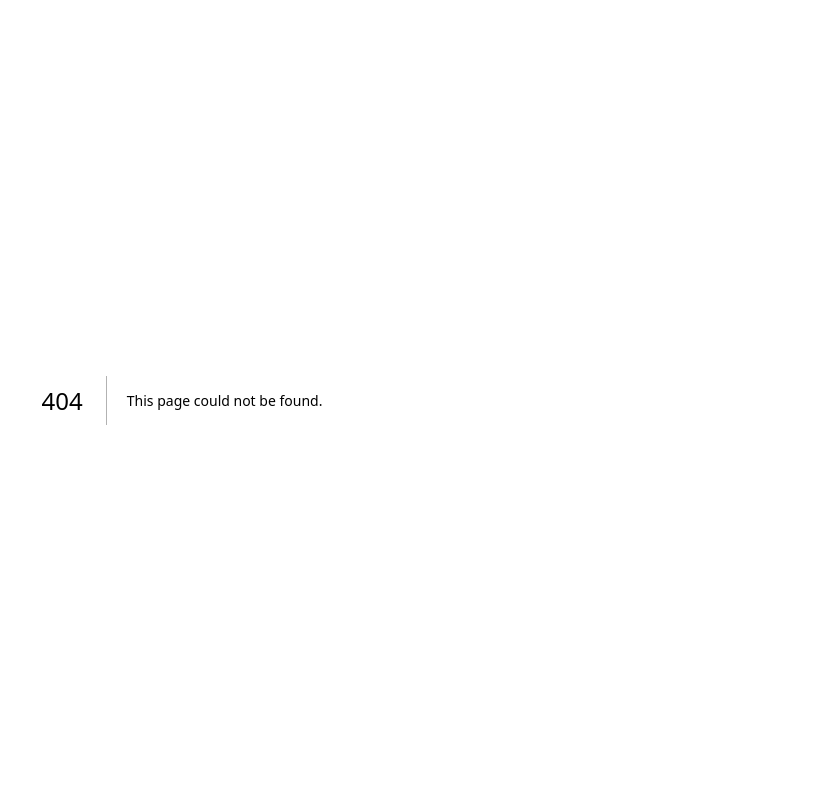
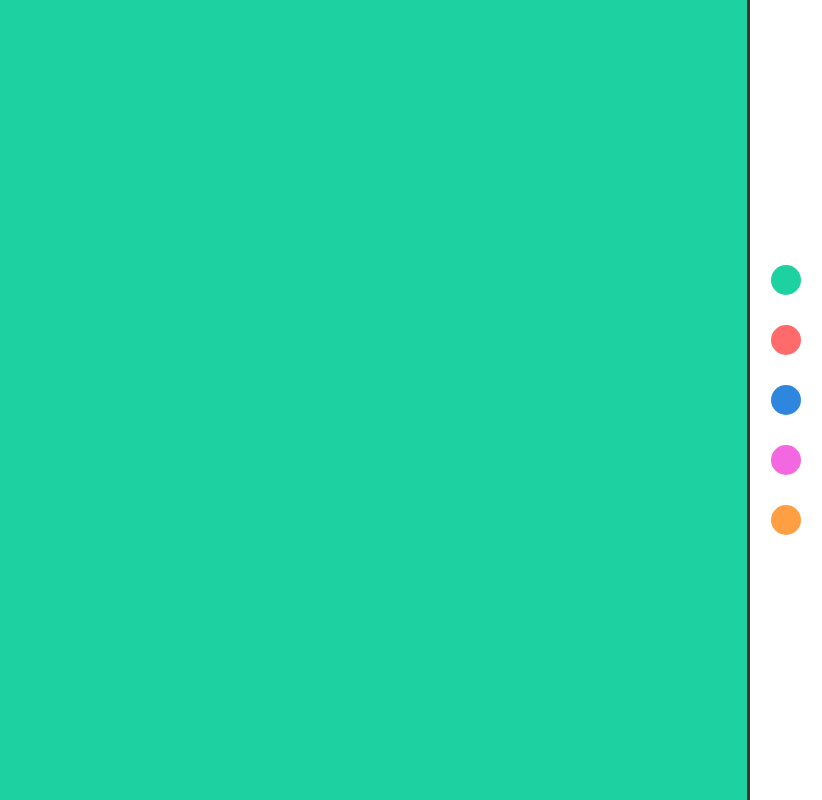
Before and after one commit to wjdalsths/Design, a Next.js app in the folder designs/: page /designs/ChangeBackground in a window 1280 px wide. Before the commit this address had no page. Shown: the whole page, without its empty margins (458-1280 px from the left). Built offline with nearby package versions, Linux system fonts and the light colour scheme.

Commit message:
changebackground

```diff
--- /dev/null
+++ b/designs/components/ChangeBackground/index.js
@@ -0,0 +1,18 @@
+import * as S from "./style";
+
+export default function ChangeBackground() {
+  const changeClick = (props) => {
+    this.addClass("active");
+  };
+  return (
+    <S.Background>
+      <S.Colors>
+        <S.Span onClick={changeClick} clr="#1dd1a1"></S.Span>
+        <S.Span onClick={changeClick} clr="#ff6b6b"></S.Span>
+        <S.Span onClick={changeClick} clr="#2e86de"></S.Span>
+        <S.Span onClick={changeClick} clr="#f368e0"></S.Span>
+        <S.Span onClick={changeClick} clr="#ff9f43"></S.Span>
+      </S.Colors>
+    </S.Background>
+  );
+}
--- /dev/null
+++ b/designs/components/ChangeBackground/style.js
@@ -0,0 +1,44 @@
+import styled from "@emotion/styled";
+
+export const Background = styled.div`
+  min-height: 100vh;
+  background: #1dd1a1;
+`;
+
+export const Colors = styled.div`
+  position: absolute;
+  right: 0;
+  width: 75px;
+  height: 100vh;
+  background: #fff;
+  display: flex;
+  justify-content: center;
+  align-items: center;
+  flex-direction: column;
+  border-left: 3px solid #333;
+`;
+export const Span = styled.span`
+  --clr: ${(e) => e.clr};
+  position: relative;
+  width: 30px;
+  height: 30px;
+  background-color: var(--clr);
+  margin: 15px 0;
+  border-radius: 50%;
+  cursor: pointer;
+  ${(e) => (e.active ? "border: 3px solid #333;" : "")};
+
+  ::before {
+    content: "";
+    position: absolute;
+    width: 18px;
+    height: 18px;
+    background: var(--clr);
+    rotate: 45deg;
+    translate: -36px;
+    border-top: 3px solid #333;
+    border-right: 3px solid #333;
+    opacity: 0;
+    transition: 0.5s;
+  }
+`;
--- /dev/null
+++ b/designs/components/SwipeButton/style.js
@@ -0,0 +1,64 @@
+import styled from "@emotion/styled";
+export const Background = styled.div`
+  display: flex;
+  justify-content: center;
+  align-items: center;
+  min-height: 100vh;
+  background: #28272a;
+`;
+
+export const BTN = styled.a`
+  position: relative;
+  width: 200px;
+  height: 60px;
+  background: rgba(225, 225, 225, 0.1);
+  border-radius: 60px;
+  display: flex;
+  justify-content: center;
+  align-items: center;
+  color: rgba(225, 225, 225, 0.5);
+  text-decoration: none;
+  letter-spacing: 2px;
+  border-top: 0.5px solid rgba(225, 225, 225, 0.35);
+  border-left: 0.5px solid rgba(225, 225, 225, 0.35);
+  padding-left: 45px;
+  transition: 0.5s;
+  overflow: hidden;
+  :hover {
+    padding-left: 0px;
+    padding-right: 40px;
+    color: rgba(225, 225, 225, 1);
+    span {
+      left: calc(100% - 55px);
+    }
+    ::after {
+      transform: translateX(170px) skewX(30deg);
+    }
+  }
+
+  span {
+    position: absolute;
+    left: 5px;
+    width: 50px;
+    height: 50px;
+    background: #04fe4d;
+    border-radius: 50%;
+    transition: 0.5s ease-in-out;
+    display: flex;
+    justify-content: center;
+    align-items: center;
+    color: #1a191d;
+    font-size: 1.5em;
+  }
+
+  ::after {
+    content: "";
+    position: absolute;
+    width: 80px;
+    height: 100%;
+    z-index: 1;
+    background: rgba(225, 225, 225, 0.25);
+    transform: translateX(-170px) skewX(30deg);
+    transition: 0.5s ease-in-out;
+  }
+`;
--- /dev/null
+++ b/designs/pages/designs/ChangeBackground.js
@@ -0,0 +1,8 @@
+import ChangeBackground from "../../components/ChangeBackground";
+export default function ChangeBackgroundPage() {
+  return (
+    <>
+      <ChangeBackground />
+    </>
+  );
+}
--- a/designs/pages/index.js
+++ b/designs/pages/index.js
@@ -15,6 +15,8 @@ export default function Home() {
         <Link href={"/designs/NavigationMenu"}>NavigationMenu</Link>
         <br />
         <Link href={"/designs/SwipeButton"}>SwipeButton</Link>
+        <br />
+        <Link href={"/designs/ChangeBackground"}>ChangeBackground</Link>
       </div>
     </>
   );
```
